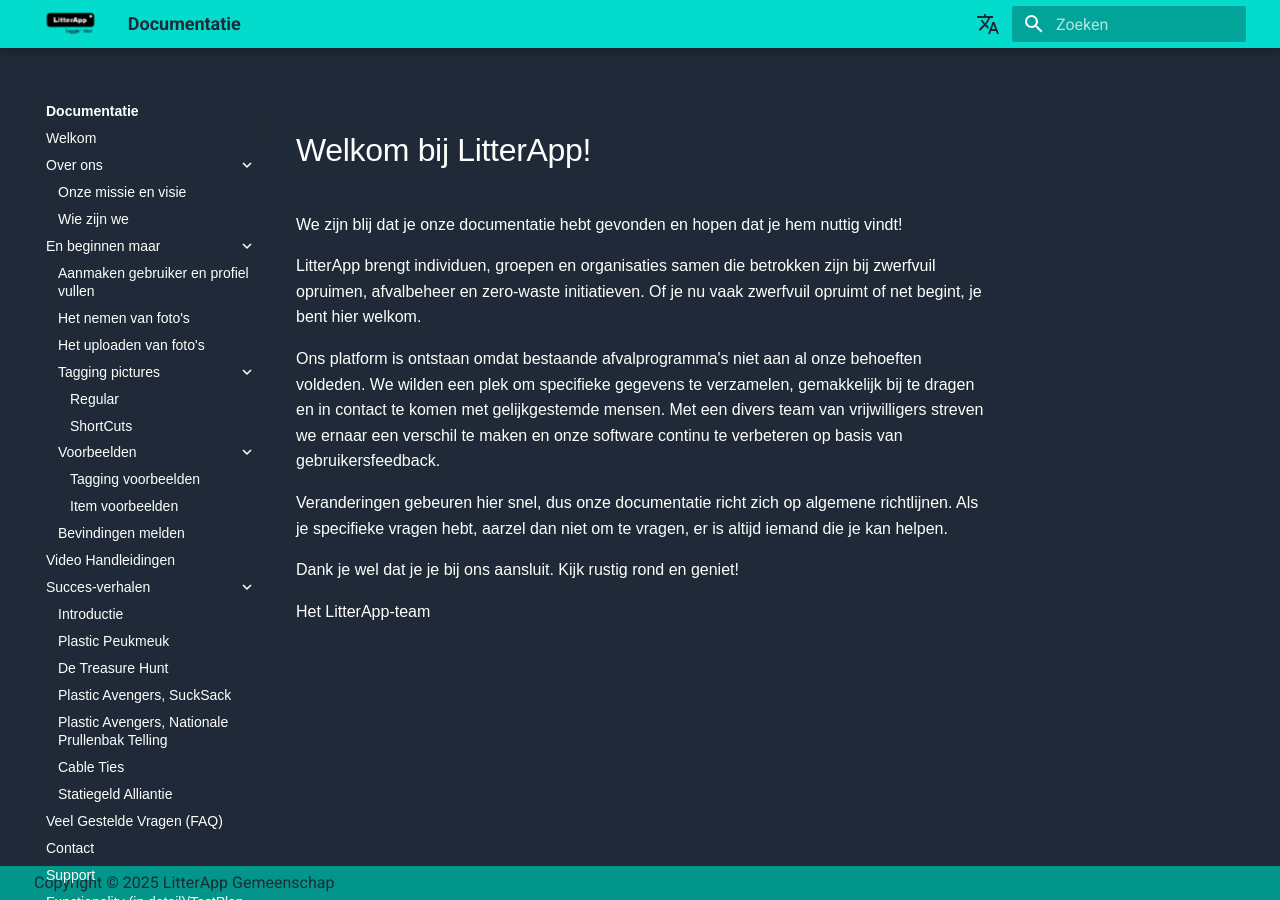
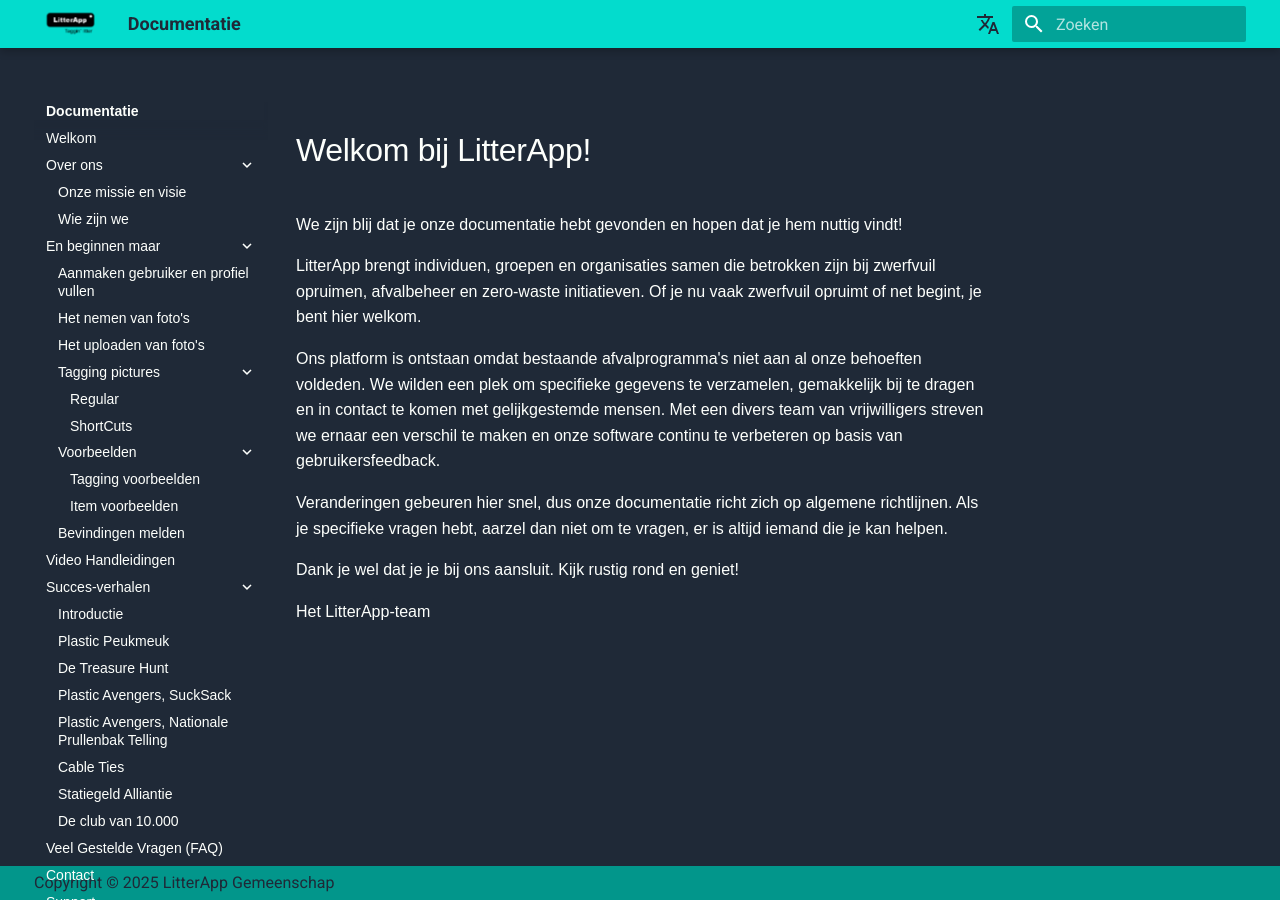
Before and after one commit to phummelen/littertagger-docs, an MkDocs documentation site: the page built from documentation/docs/nl/index.md, in a window 1280 px wide. Built offline with MkDocs 1.6.1 and Material for MkDocs 9.7.7, drawn with Linux system fonts in a browser that asks for light colours; comment, search, counter and statistics services are not loaded.

Commit message:
Update mkdocs.yml

```diff
--- a/documentation/config/nl/mkdocs.yml
+++ b/documentation/config/nl/mkdocs.yml
@@ -69,6 +69,7 @@ nav:
     - Plastic Avengers, Nationale Prullenbak Telling: 50_NPT.md
     - Cable Ties: 50_tiewraps-in-Steenwijk.md
     - Statiegeld Alliantie: 50_StatiegeldAlliantie.md
+    - De club van 10.000: 50_The10000Club.md
 - Veel Gestelde Vragen (FAQ): 90_Faq.md
 - Contact: 90_Contact.md
 - Support: 95_Support.md
```
